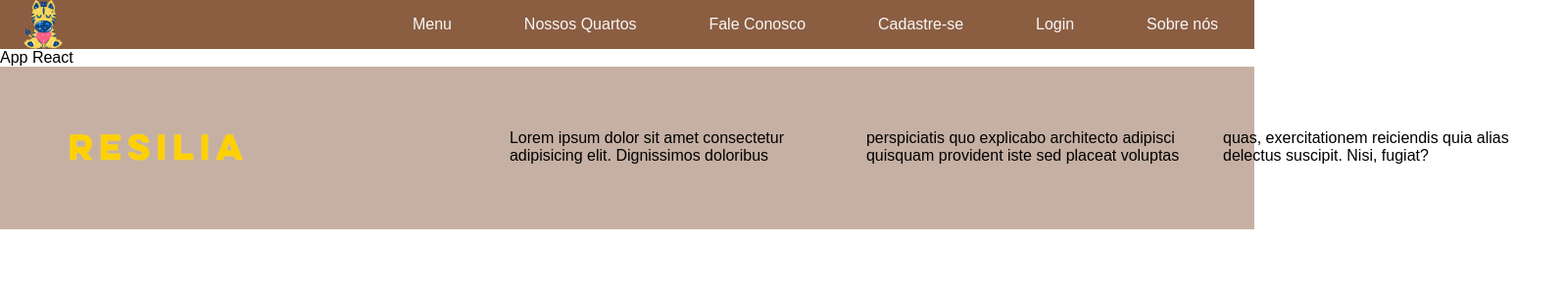
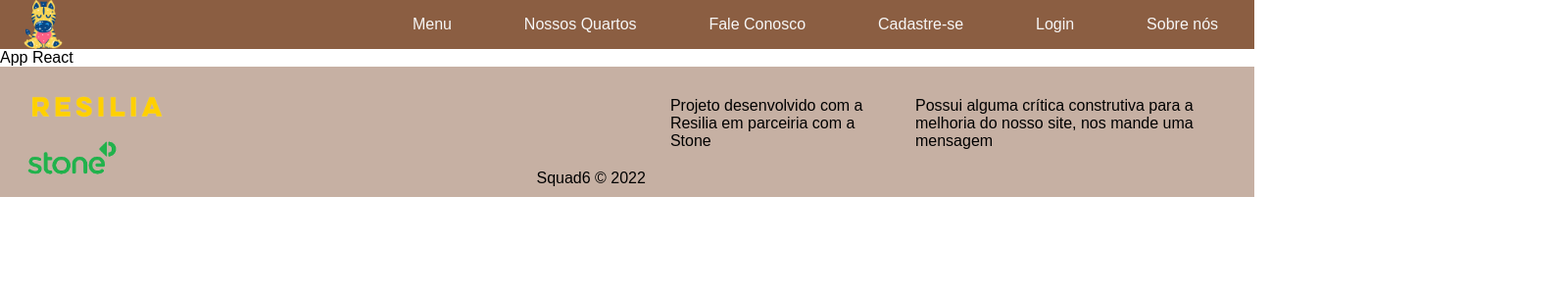
Before and after one commit to imogawa/Hotel-Transilvania, a React (Create React App) app: page /login in a window 1280 px wide. Shown: the top 300 px of the page at 98% size, 1596 px wide, since content can reach past the window. Built offline with nearby package versions, Linux system fonts and the light colour scheme.

Commit message:
Alinhamento de itens no footer

```diff
--- a/src/components/Footer/Footer.jsx
+++ b/src/components/Footer/Footer.jsx
@@ -1,21 +1,27 @@
 import React from "react";
 import style from './Footer.module.css'
 import logoResilia from './../../assets/logoResilia.png'
+import logoStone from './../../assets/logoStone.png'
+
 
 export default function Footer(){
     return (
         <footer>
-            <div>
-                <img className='imgResilia' src={logoResilia} alt="Logo" />
+            <div className={style.logos}>
+                <img className={style.imgResilia} src={logoResilia} alt="Logo" />
+                <img className={style.imgStone} src={logoStone} alt="Logo" />
             </div>
+            <div className={style.copy}>
+                <span>Squad6 &copy; 2022</span>
+            </div>
+            <div className={style.texto}>
                 <p>
-                    Lorem ipsum dolor sit amet consectetur adipisicing elit.
-                    Dignissimos doloribus perspiciatis quo explicabo architecto
-                    adipisci quisquam provident iste sed placeat voluptas quas,
-                    exercitationem reiciendis quia alias delectus suscipit. Nisi, fugiat?
+                    Projeto desenvolvido com a Resilia em parceiria com a Stone
                 </p>
-
-                {/* <p ><span>Squad6</span> &copy; 2021</p> */}
+                <p>
+                    Possui alguma crítica construtiva para a melhoria do nosso site, nos mande uma mensagem <a href=""></a>
+                </p>
+            </div>
         </footer>
     )
 }
--- a/src/components/Footer/Footer.module.css
+++ b/src/components/Footer/Footer.module.css
@@ -1,20 +1,53 @@
 footer{
     background-color: rgba(139, 94, 66, 0.486);
     display: flex;
-    color: black;
-    padding: 3em;
-    height: 70px;
-    width: auto;
-    bottom: 0%;
-    columns: 3;
+    min-height: 100%;
 }
-footer > div{
+
+footer > .logos{
     display: flex;
-    width: 50%;
-    height: 100%;
-    padding-right: 20%;
+    flex-direction: column;
+    padding: 15px;
 }
-footer > p{
-    columns: 2;
-    padding-left: 3%;
+
+footer > .logos > .imgResilia{
+    display: flex;
+    flex-direction: column;
+    width: 150px;
 }
+
+footer > .logos > .imgStone{
+    display: flex;
+    flex-direction: column;
+    width: 100px;
+}
+
+footer > .copy{
+    display: flex;
+}
+
+footer > .texto{
+    display: flex;
+    justify-items: center;
+    height: auto;
+    width: 100em;
+
+}
+
+footer > .texto > p{
+    padding: 15px;
+    justify-content: end;
+
+}
+
+footer > .copy{
+    display: flex;
+    flex-direction: column-reverse;
+    text-align: end;
+    width: 100%;
+}
+
+footer > .copy > span{
+    padding: 10px;
+
+}
```
Also changed, not shown: src/assets/logoStone.png (added).
